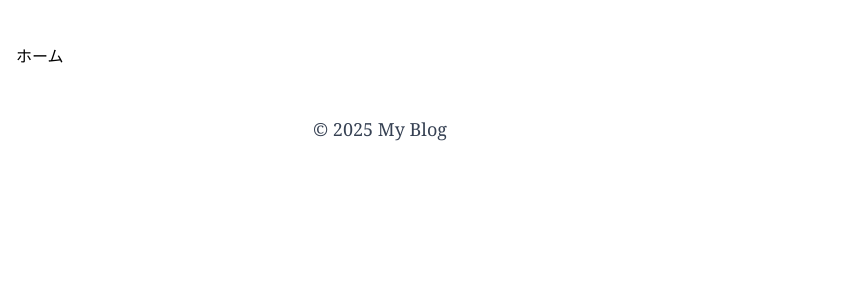
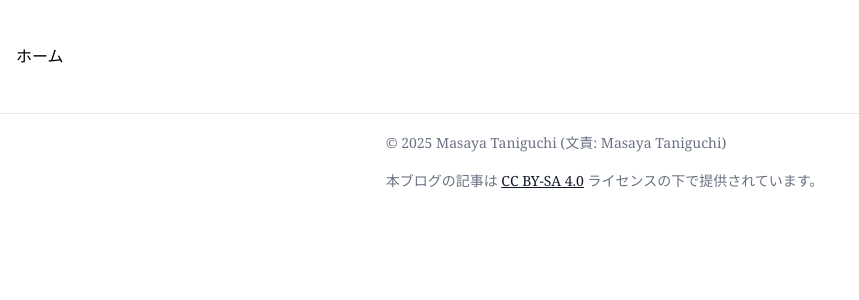
Before and after one commit to tani/blog.tani.cc, a JavaScript app: page / in a window 1280 px wide. Before the commit this address had no page. Shown: the top 300 px of the page, without its empty margins (0-859 px from the left). Built offline with nearby package versions, Linux system fonts and the light colour scheme.

Commit message:
docs: update footer copyright and add CC BY-SA 4.0 license notice, and refine footer and math display styling.

```diff
--- a/src/App.vue
+++ b/src/App.vue
@@ -19,9 +19,20 @@
 			</article>
 		</main>
 
-		<footer mx="auto" px="3" my="3" container="~">
-			<section mx="auto" prose="~ sm md:base lg:lg">
-				<p>&copy; 2025 My Blog</p>
+		<footer mx="auto" px="3" my="10" container="~" border="t gray-200">
+			<section mx="auto" prose="~ sm md:base lg:lg" text="sm gray-500">
+				<p>&copy; 2025 Masaya Taniguchi (文責: Masaya Taniguchi)</p>
+				<p>
+					本ブログの記事は
+					<a
+						href="https://creativecommons.org/licenses/by-sa/4.0/"
+						target="_blank"
+						rel="noopener noreferrer"
+						class="underline hover:text-black transition-colors"
+						>CC BY-SA 4.0</a
+					>
+					ライセンスの下で提供されています。
+				</p>
 			</section>
 		</footer>
 	</div>
@@ -72,7 +83,10 @@ useHead({
 </script>
 
 <style>
-mjx-container svg {
+mjx-container {
 	display: inline-block;
+	svg {
+		display: inline-block;
+	}
 }
 </style>
```
